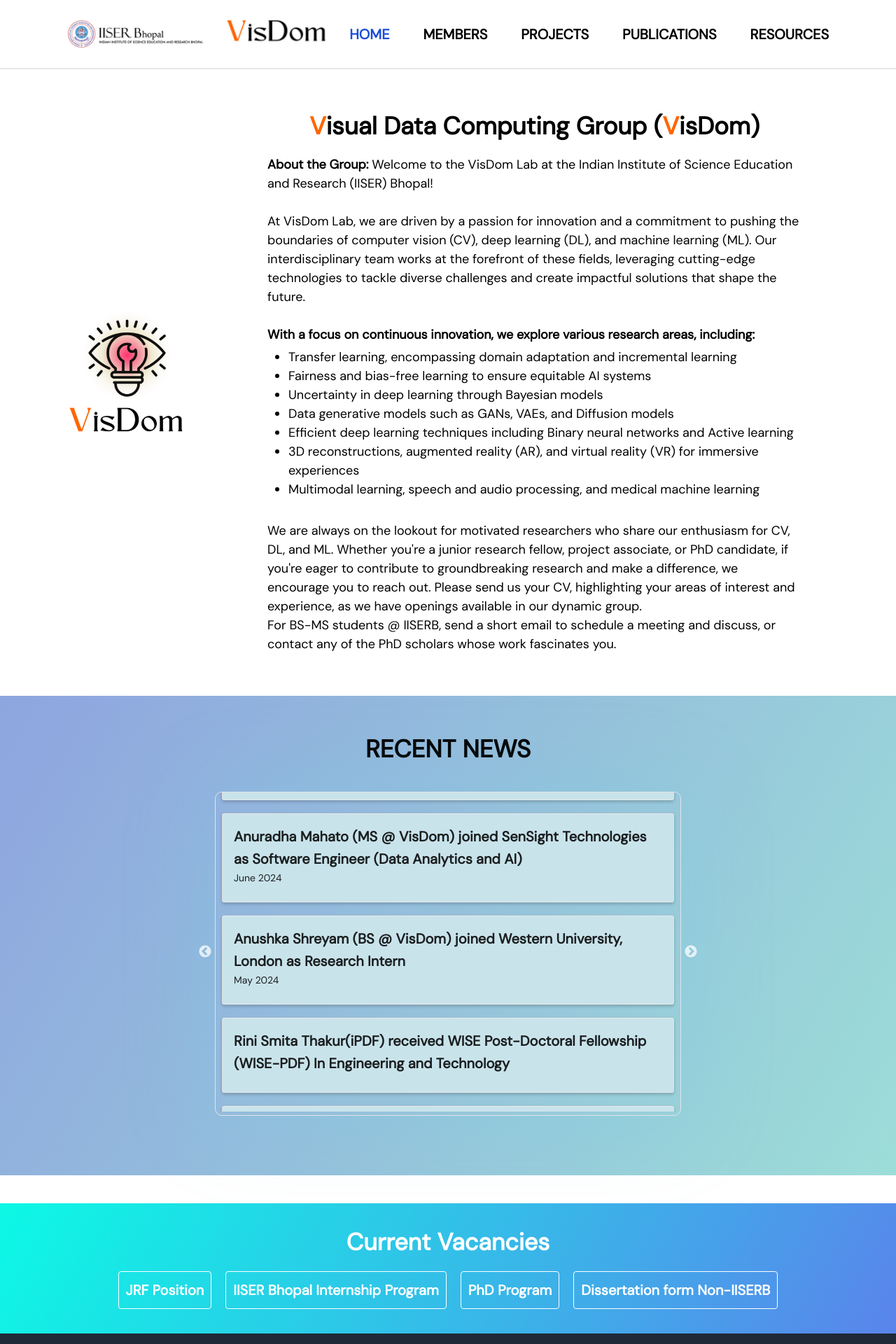
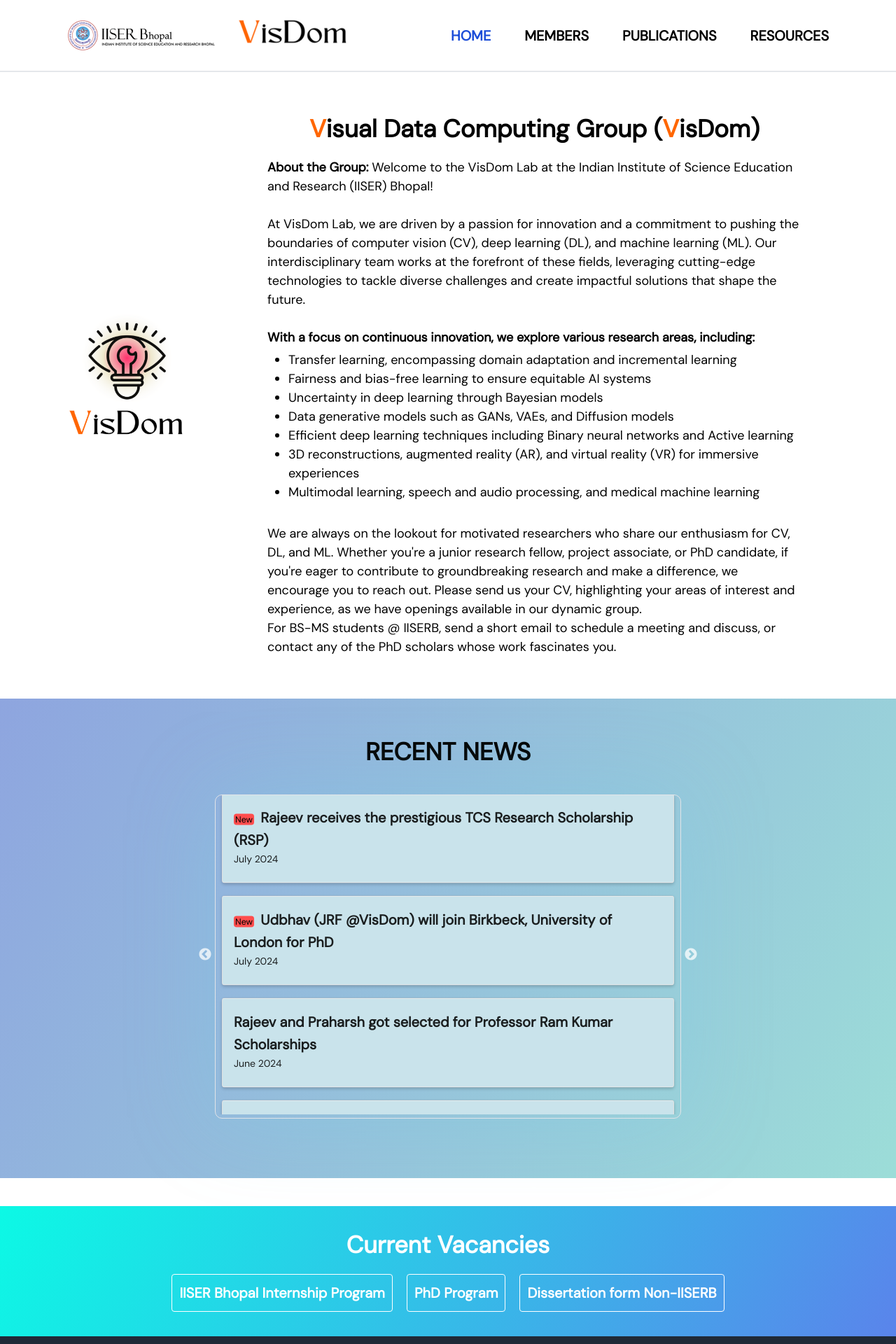
Before and after one commit to VisDomLab/VisDomLab.github.io, a React (Create React App) app: page / in a window 1280 px wide. Shown: the top 1920 px of the page at 70% size. Built offline with nearby package versions, Linux system fonts and the light colour scheme.

Commit message:
Initial commit

```diff
--- a/public/data/bsmsmembers.json
+++ b/public/data/bsmsmembers.json
@@ -3,9 +3,9 @@
     {
         "pictureURL" : "/images/amish_anand.png",
         "name": "Amish Anand",
-        "designation": "BS",
-        "about": "Comprehensive Study of Portfolio Optimization Methods for the Commodity Markets",
-        "moreInfo":"A machine learning and deep learning enthusiast who likes to apply these principles to solve real world problems.",
+        "designation": "BS-MS",
+        "about": " ",
+        "moreInfo":" ",
         "email": "amish6202@gmail.com",
         "social":"",
         "social_2":"",
--- a/public/data/usefulLinks.json
+++ b/public/data/usefulLinks.json
@@ -1,10 +1,5 @@
 [
-    {
-        "text":"JRF Position",
-        "link": "https://www.iiserb.ac.in/assets_external/vacancy/r&d/93cbdd73578962b9e13196cf8e187d86.pdf",
-        "isnew": false
 
-    },
     {
         "text": "IISER Bhopal Internship Program",
         "link": "https://www.iiserb.ac.in/doaa/internship/",
--- a/src/components/Members/GroupMembers.jsx
+++ b/src/components/Members/GroupMembers.jsx
@@ -130,7 +130,7 @@ const GroupMembers = () => {
                 <BSMSMembers />
             </div>
             <PastMembers />
-            <Collaborators />
+            {/* <Collaborators /> */}
             <Footer />
         </>
     );
--- a/src/components/NavBar/NavBar.jsx
+++ b/src/components/NavBar/NavBar.jsx
@@ -48,7 +48,7 @@ const Navbar = () =>{
     const navItems = [
         {link: "Home", path: "/"},
         {link: "Members", path: "/group-members"},
-        {link: "Projects", path: "/projects"},
+        // {link: "Projects", path: "/projects"},
         {link: "Publications", path: "/publications"},
         {link: "Resources", path: "/resources"},
     ]
--- a/src/components/NewsCopy/NewsCopy.jsx
+++ b/src/components/NewsCopy/NewsCopy.jsx
@@ -79,11 +79,11 @@ const NewsCopySection = () => {
     const settings = {
         dots: false,
         infinite: true,
-        speed: 2400, // Minimize the transition speed
+        speed: 3000, // Minimize the transition speed
         slidesToShow: 4,
         slidesToScroll: 1,
         autoplay: true,
-        autoplaySpeed: 0, // As low as possible for continuous motion
+        autoplaySpeed: 200, // As low as possible for continuous motion
         cssEase: 'linear',
         pauseOnHover: true,
         vertical: true,
--- a/src/index.js
+++ b/src/index.js
@@ -33,7 +33,7 @@ root.render(
         <Route path="/" element={<App />} />
         {/* <Route path="/home" element={<App />} /> */}
         <Route path="/group-members" element={<GroupMembers />} />
-        <Route path="/projects" element={<Projects />} />
+        {/* <Route path="/projects" element={<Projects />} /> */}
         <Route path="/publications" element={<Publications />} />
         <Route path="/resources" element={<Resources />} />
 
```
